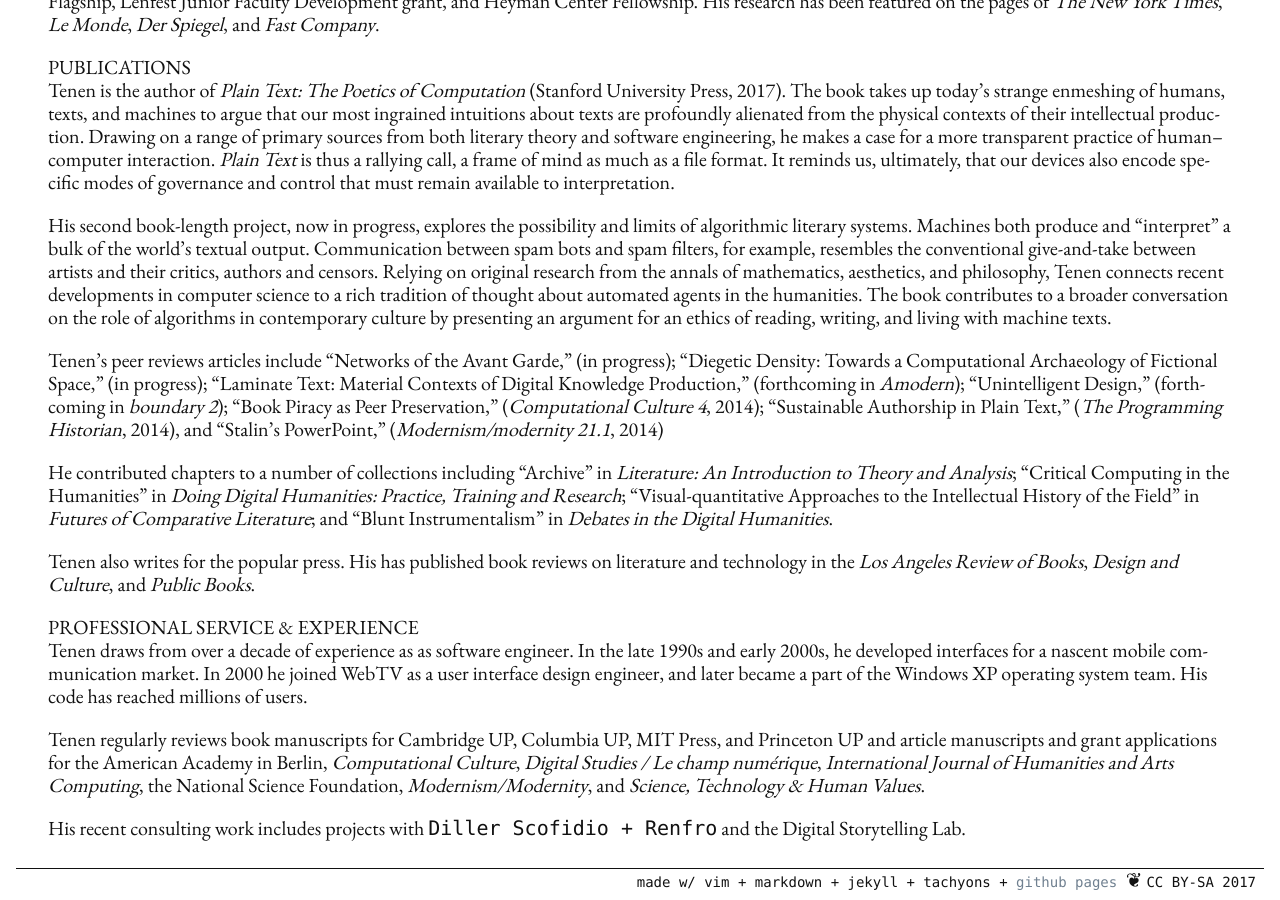
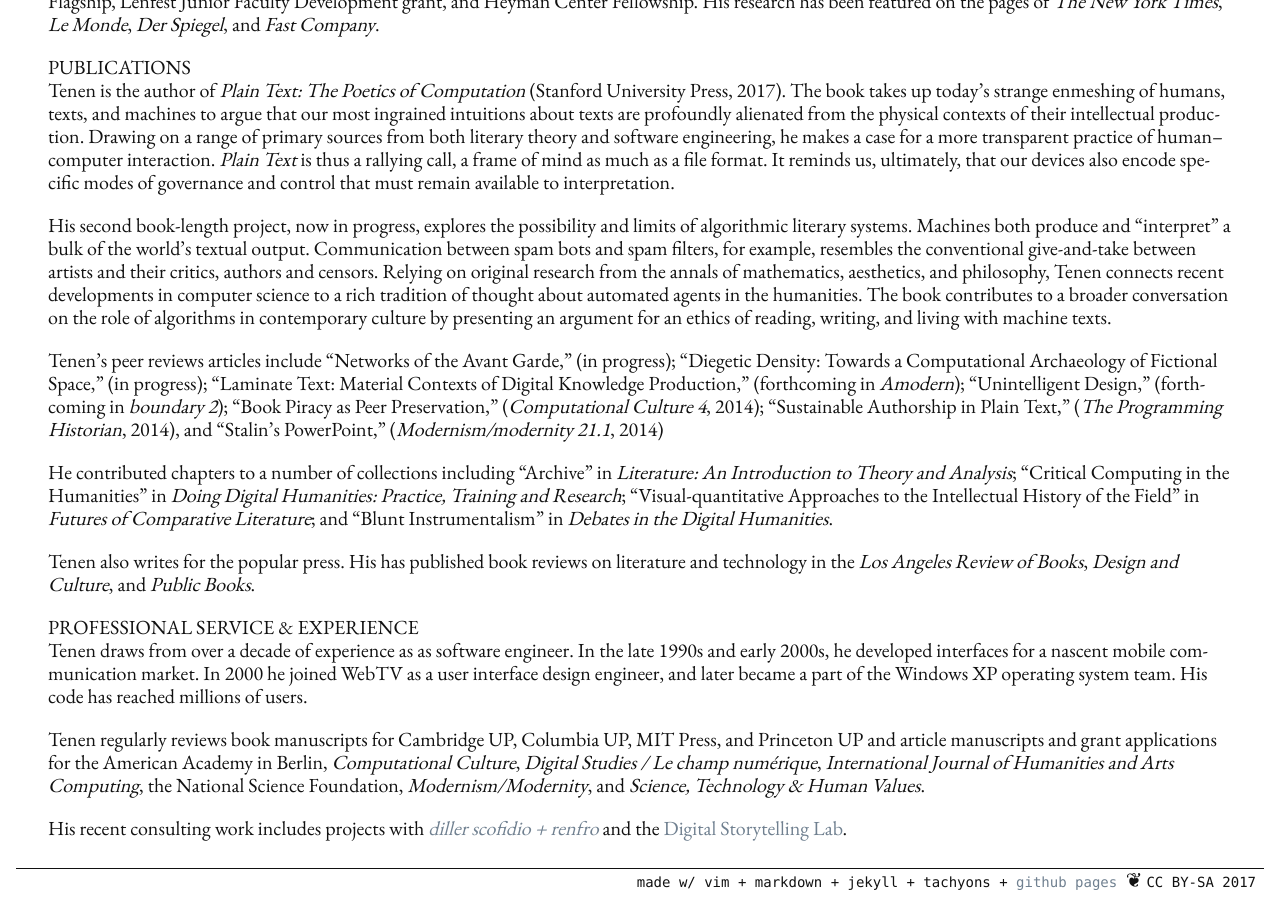
Before and after one commit to denten/denten.github.io, a Jekyll site: the page built from _pages/about.md, in a window 1280 px wide and 900 px high, scrolled down 693 px. Built offline with Jekyll 4.4.1, drawn with Linux system fonts in a browser that asks for light colours; nearby versions of some CDN libraries; library files that are not in the unit come from our copies; some of the changed lines change nothing that is shown.

```diff
--- a/_includes/footer.html
+++ b/_includes/footer.html
@@ -1,4 +1,4 @@
-<div class="fl w-100 tr-ns tc bt pb2 mt2 ph2 near-black">
+<div class="bt fl mt2 near-black pb2 ph2 tc tr-ns w-100">
     <code class="f6">made w/ vim + markdown + jekyll + tachyons +
         <a class="code" href="https://github.com/denten/denten.github.io">github pages</a>
     </code>
--- a/_pages/about.md
+++ b/_pages/about.md
@@ -121,5 +121,8 @@
 the National Science Foundation, *Modernism/Modernity*, and *Science,
 Technology & Human Values*.
 
-His recent consulting work includes projects with `Diller Scofidio + Renfro`
-and the Digital Storytelling Lab.
+His recent consulting work includes projects with [*diller scofidio +
+renfro*][PSE1] and the [Digital Storytelling Lab][PSE2].
+
+[PSE1]: http://www.dsrny.com/
+[PSE2]: http://www.digitalstorytellinglab.com/
```
